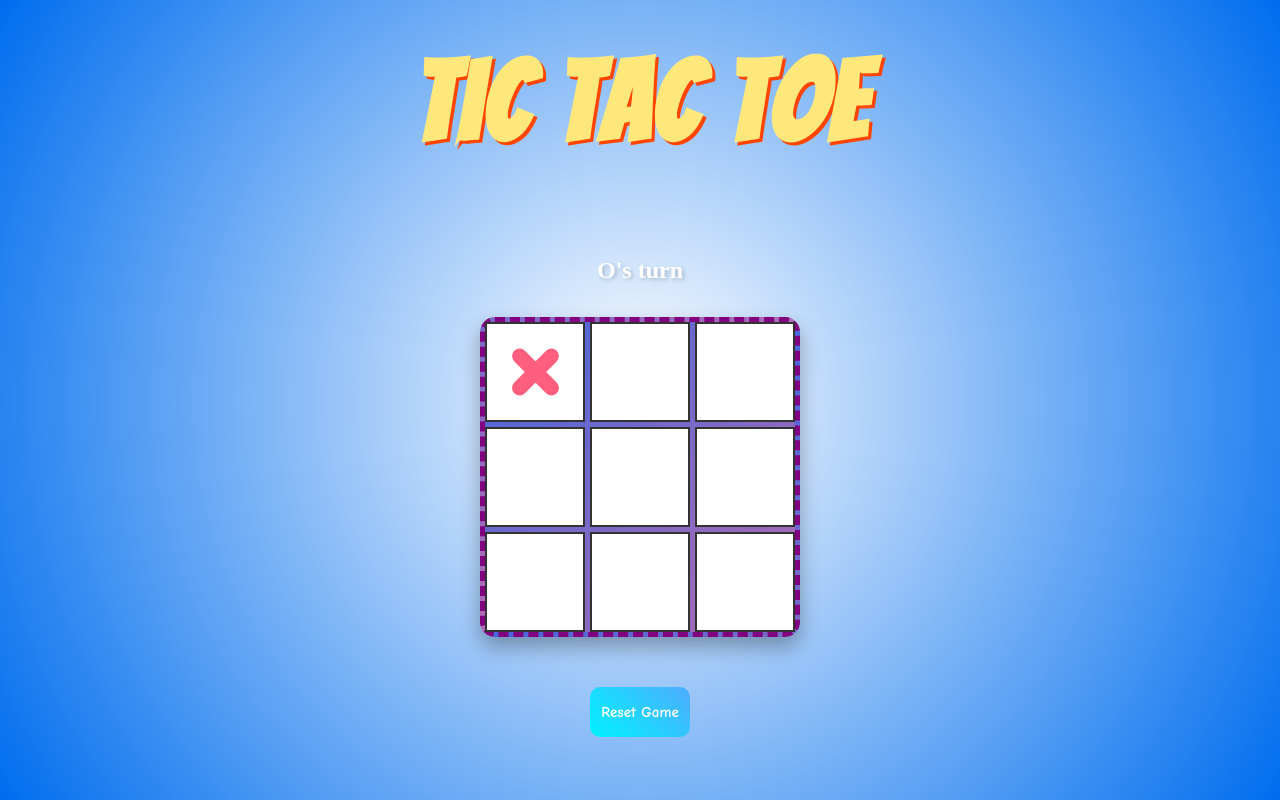
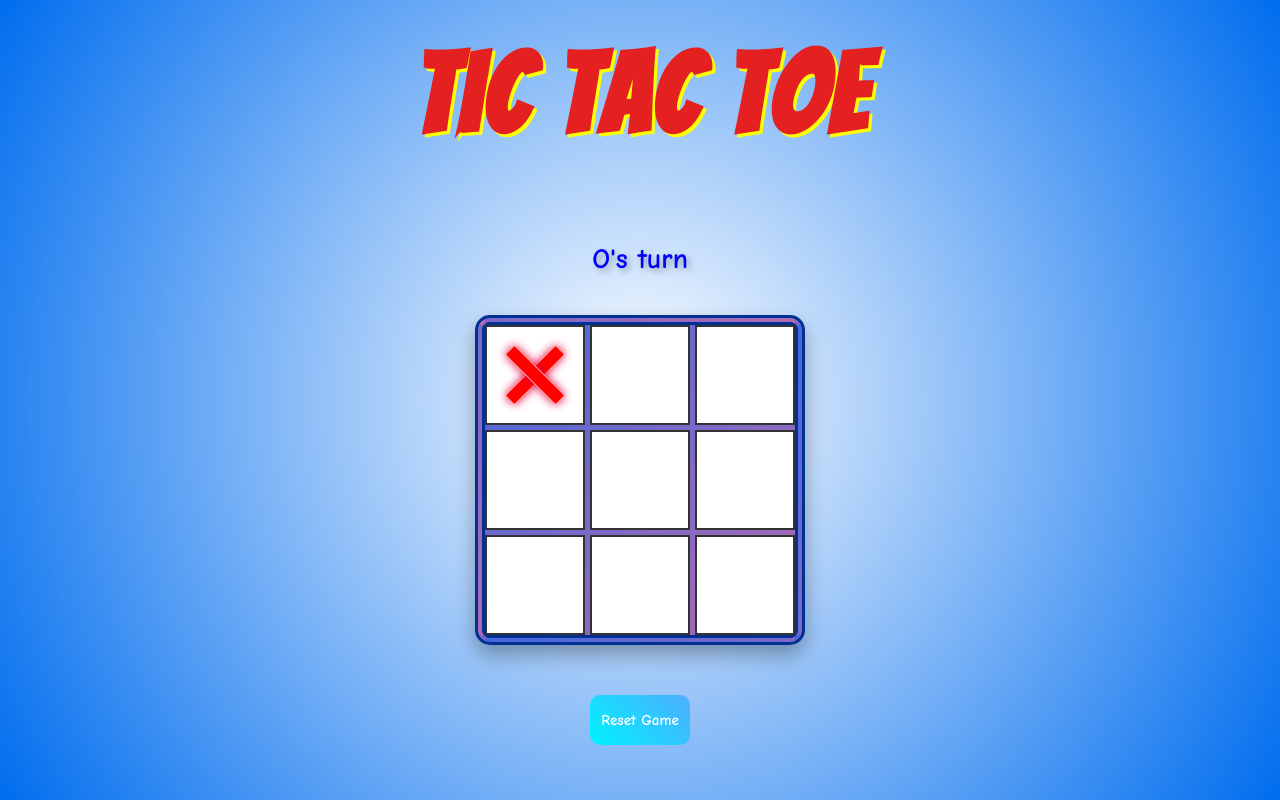
Before and after one commit to F7Z7/Tic-Tac-Toe, a plain HTML site: page index.html in a window 1280 px wide. Both pictures are taken after a click on the element 535 px from the left and 372 px from the top of the page. Drawn offline with Linux system fonts and the light colour scheme.

Commit message:
full game logic updated with script

```diff
--- a/script.js
+++ b/script.js
@@ -1,4 +1,3 @@
-// Global variables
 let board, playerTurn, cells, currentPlayer, gameBoard, gameActive;
 
 // Initialize game
@@ -16,6 +15,7 @@ const winPatterns = [
 currentPlayer = 'X';
 gameBoard = ['', '', '', '', '', '', '', '', ''];
 gameActive = true;
+playerTurn.style.color = "red"
 playerTurn.innerHTML = `${currentPlayer}'s turn`;
 
 function checkWinner() {
@@ -24,18 +24,20 @@ function checkWinner() {
     for (let i = 0; i < winPatterns.length; i++) {
         const [a, b, c] = winPatterns[i];
 
-        if (gameBoard[a] !== '' && //checking if 3 cells have same element or class
+        if (gameBoard[a] !== '' && //checking if 3 cells have same content
             gameBoard[a] === gameBoard[b] &&
             gameBoard[a] === gameBoard[c]) {
             playerTurn.innerHTML = `${currentPlayer} won!`;
+            playerTurn.style.color = currentPlayer === "X" ? "red" : "blue";
             gameActive = false;
-           gameOver= true;
+            gameOver = true;
             return true;
         }
     }
 
     if (!gameBoard.includes('')) { //check for empty spaces, if not it's a tie
         playerTurn.innerHTML = "It's a Tie!";
+        playerTurn.style.color = "#003092"// separate color for tie
         gameActive = false;
         return true;
     }
@@ -54,23 +56,20 @@ function handleClick(event) {
     }
     gameBoard[dataIndex] = currentPlayer;
 
-        if(currentPlayer === 'X') {
-            cell.classList.add('x');
-        }
-        else if(currentPlayer === 'O') {
-            cell.classList.add('o');
-        }
-        else{
-            console.log(`${dataIndex} is already filled`);
-        }
-
-
+    if (currentPlayer === 'X') {
+        cell.classList.add('x');
+    } else if (currentPlayer === 'O') {
+        cell.classList.add('o');
+    } else {
+        console.log(`${dataIndex} is already filled`);
+    }
 
 
     // Check for winner
     if (!checkWinner()) {
         currentPlayer = currentPlayer === 'X' ? 'O' : 'X';
         playerTurn.innerHTML = `${currentPlayer}'s turn`;
+        playerTurn.style.color = currentPlayer === 'X' ? "red" : "blue" //turn color changes based on X or Y
     }
 }
 
@@ -85,6 +84,6 @@ function resetGame() {
 }
 
 window.resetGame = resetGame;
-window.handleClick=handleClick;
-window.checkWinner=checkWinner;
-window.resetGame=resetGame;
+window.handleClick = handleClick;
+window.checkWinner = checkWinner;
+window.resetGame = resetGame;
--- a/style.css
+++ b/style.css
@@ -1,10 +1,13 @@
-@import url('https://fonts.googleapis.com/css2?family=Bangers&family=Comic+Neue:ital,wght@0,300;0,400;0,700;1,300;1,400;1,700&display=swap');
+@import url('https://fonts.googleapis.com/css2?family=Bangers&family=Comic+Neue:wght@300;400;700&display=swap');
 
 * {
     box-sizing: border-box;
     margin: 0;
     padding: 0;
+}
 
+body {
+    font-family: 'Comic Neue', cursive;
 }
 
 main {
@@ -13,19 +16,16 @@ main {
     align-items: center;
     justify-content: space-around;
     height: 100vh;
-    background: rgb(255, 255, 255);
     background: radial-gradient(circle, rgba(255, 255, 255, 1) 0%, rgba(0, 109, 238, 1) 100%);
-
 }
 
 .header {
-    color: #ffe87b;
+    color: #E52020;
     margin-bottom: 10px;
     font-family: 'Bangers', cursive;
     font-size: 3.5rem;
     letter-spacing: 3px;
-    text-shadow: 3px 3px 0 orangered;
-
+    text-shadow: 3px 3px 0 yellow;
 }
 
 .gameContainer {
@@ -38,62 +38,66 @@ main {
 
 .gameBoard {
     display: grid;
-    grid-template-columns:100px 100px 100px;
-    grid-template-rows: 100px 100px 100px;
+    grid-template-columns: repeat(3, 100px);
+    grid-template-rows: repeat(3, 100px);
     gap: 5px;
     margin: 20px auto;
     border-radius: 15px;
     box-shadow: 0 10px 20px rgba(0, 0, 0, 0.3);
-    border: 5px dashed purple;
+    border: 10px double #003092;
     background: linear-gradient(135deg, #4568dc, #b06ab3);
+
 }
+
 
 .cell {
     display: flex;
-    flex-direction: column;
     align-items: center;
     justify-content: center;
-    gap: 20px;
-    width: 100%;
     font-size: 2rem;
     font-weight: bold;
     background-color: white;
     border: 2px solid #333;
     cursor: pointer;
+    position: relative;
+    transition: all 0.3s ease-in-out;
 }
 
 .cell:hover {
-    background-color: lightgreen;
+    background: linear-gradient(135deg, lightgreen, yellow);
 }
 
-.cell:active {
-    background-color: cyan;
-}
 
 .cell.x::before,
 .cell.x::after {
     content: '';
     position: absolute;
-    width: 15px;
-    height: 60px;
-    background-color: #ff5e7e;
-    border-radius: 10px;
+    width: 12px;
+    height: 70px;
+    background-color: red;
+    border-radius: 10%;
+    border: 1px solid  #FDAB9E;
+    box-shadow: 0 0 10px  #E50046;
+
+
 }
 
-.cell.x:before {
+.cell.x::before {
     transform: rotate(45deg);
 }
 
 .cell.x::after {
     transform: rotate(-45deg);
 }
+
 .cell.o::before {
     content: '';
     position: absolute;
-    width: 60px;
-    height: 60px;
-    border: 15px solid #00b8ff;
+    width: 65px;
+    height: 65px;
+    border: 10px solid #00b8ff;
     border-radius: 50%;
+    box-shadow: 0 0 10px rgba(0, 184, 255, 0.7);
 }
 
 .resetGame button {
@@ -109,23 +113,27 @@ main {
     background: linear-gradient(45deg, #00f2fe, #4facfe);
     font-family: "Comic Neue", serif;
     font-weight: 700;
-    font-style: normal;
+    transition: all 0.3s ease-in-out;
 }
 
 .resetGame button:hover {
-    background: rgb(255,255,255);
     background: linear-gradient(45deg, #ffffff, #ee0000 100%);
     color: black;
     transform: scale(1.2);
-    transition: all 0.3s ease-in-out;
     box-shadow: 3px 3px 0 rgba(0, 0, 0, 0.3);
 }
 
+.resetGame button:active {
+    transform: scale(0.9);
+    box-shadow: 0 0 10px rgba(255, 0, 0, 0.8);
+}
 
-#playerTurn{
-    font-size: 24px;
-    color: white;
-    height: 30px;
-    text-shadow: 2px 2px 4px rgba(0, 0, 0, 0.2);
+#playerTurn {
+    font-size: 28px;
+    font-weight: bold;
+    color: #ffe87b;
+    text-shadow: 3px 3px 6px rgba(0, 0, 0, 0.3);
+    padding: 10px;
+    border-radius: 5px;
 
 }
```
